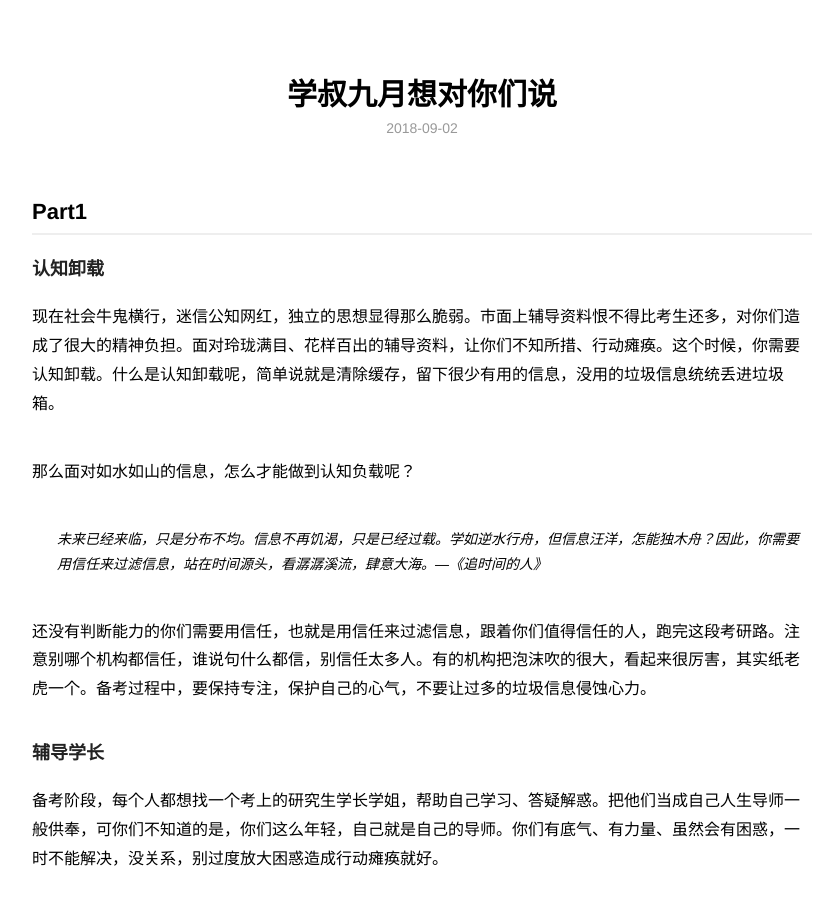
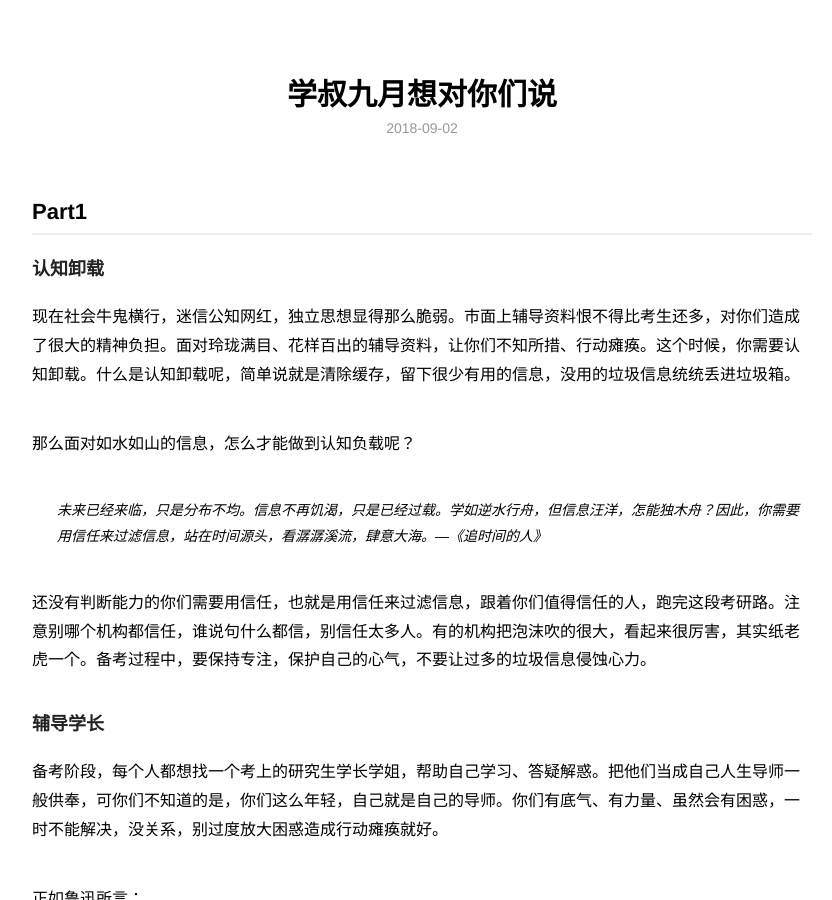
Before and after one commit to zapp926/cnu.github.io, a Jekyll site: the page built from _posts/2018-09-02-thoughts.md, in a window 1280 px wide and 900 px high. Shown: the whole window, without its empty margins (218-1050 px from the left). Built offline with Jekyll 4.4.1, drawn with Linux system fonts in a browser that asks for light colours.

Commit message:
add new detail

```diff
--- a/_posts/2018-09-02-thoughts.md
+++ b/_posts/2018-09-02-thoughts.md
@@ -10,7 +10,7 @@ description:  别过度依赖我们，或任何人，你们自己是可以的！
 
 ### 认知卸载
 
-现在社会牛鬼横行，迷信公知网红，独立的思想显得那么脆弱。市面上辅导资料恨不得比考生还多，对你们造成了很大的精神负担。面对玲珑满目、花样百出的辅导资料，让你们不知所措、行动瘫痪。这个时候，你需要认知卸载。什么是认知卸载呢，简单说就是清除缓存，留下很少有用的信息，没用的垃圾信息统统丢进垃圾箱。
+现在社会牛鬼横行，迷信公知网红，独立思想显得那么脆弱。市面上辅导资料恨不得比考生还多，对你们造成了很大的精神负担。面对玲珑满目、花样百出的辅导资料，让你们不知所措、行动瘫痪。这个时候，你需要认知卸载。什么是认知卸载呢，简单说就是清除缓存，留下很少有用的信息，没用的垃圾信息统统丢进垃圾箱。
 
 那么面对如水如山的信息，怎么才能做到认知负载呢？
 
```
Also changed, not shown: _posts/2018-11-15-skill.md (+1 -1 lines).
